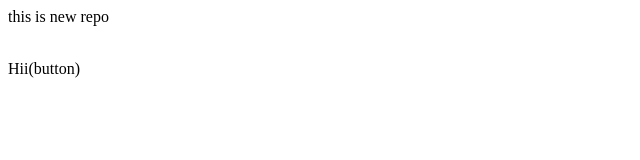
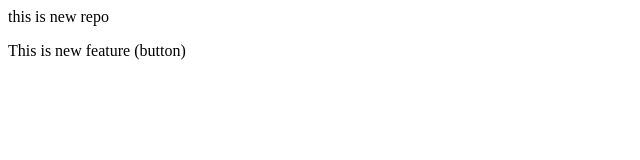
Before and after one commit to Adityaparbat/localrepo, a plain HTML site: page index.html in a window 1280 px wide. Shown: the whole page, without its empty margins (0-640 px from the left). Drawn offline with Linux system fonts and the light colour scheme.

Commit message:
Add button

```diff
--- a/index.html
+++ b/index.html
@@ -1,2 +1,2 @@
 <p> this is new repo </p>
-<br> Hii(button)
+<p> This is new feature (button)</p>
```
